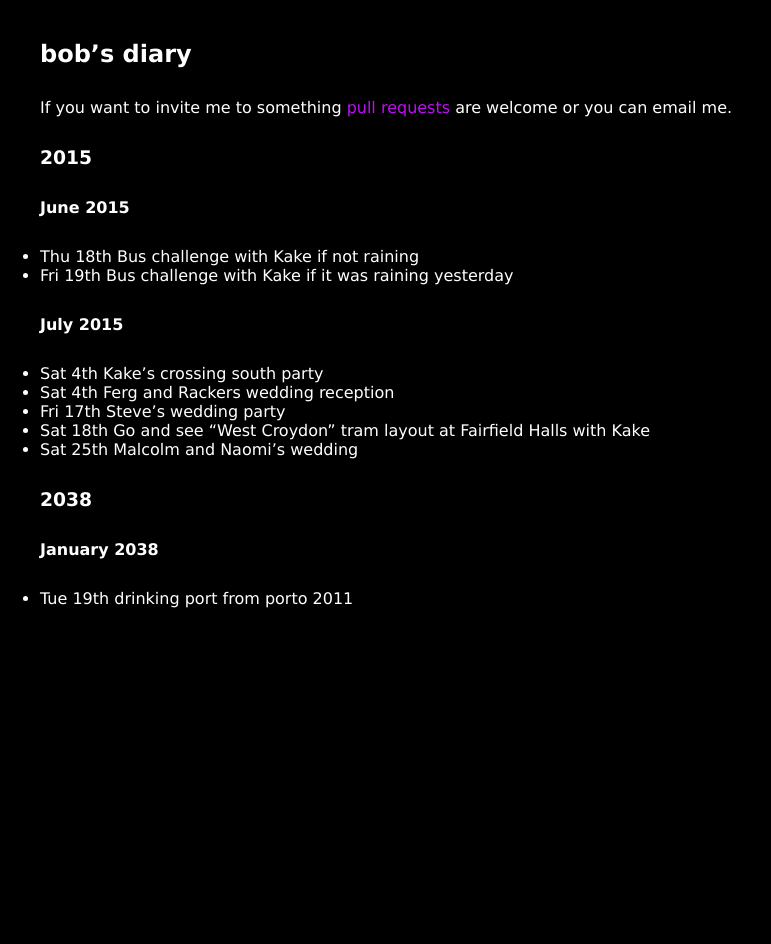
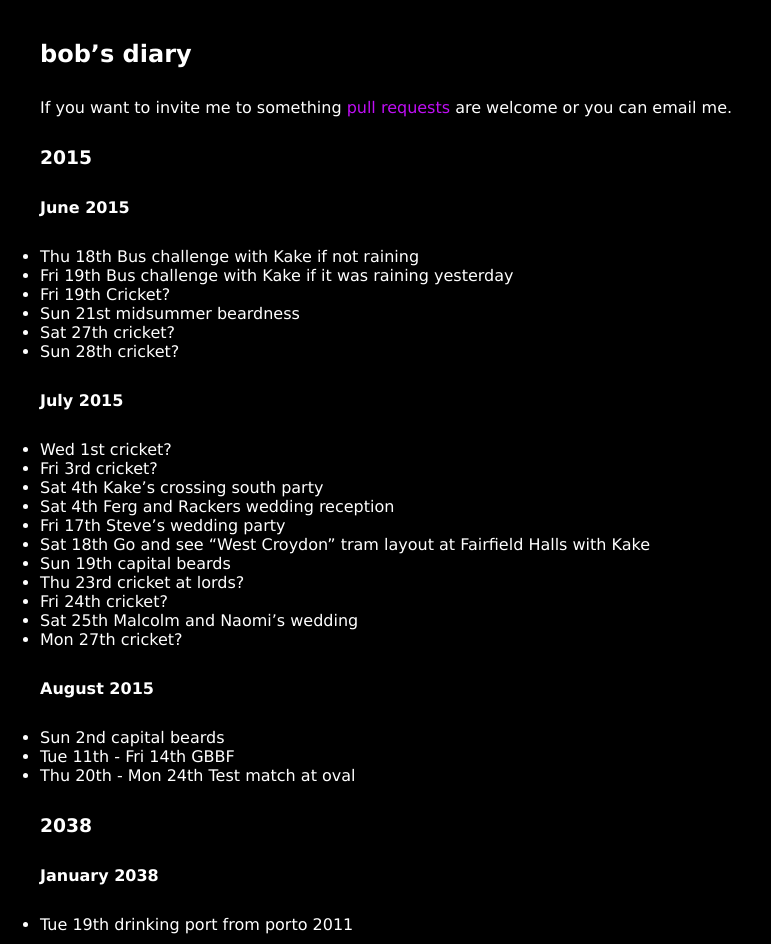
Before and after one commit to rjw1/randomness.org.uk, a Jekyll site: the page built from diary/index.md, in a window 1280 px wide. Shown: the whole page, without its empty margins (0-771 px from the left). Built offline with Jekyll 4.4.1, drawn with Linux system fonts in a browser that asks for light colours; Markdown is read by kramdown in place of the engine named in the settings.

Commit message:
added lots of things in the future

```diff
--- a/diary/index.md
+++ b/diary/index.md
@@ -14,14 +14,30 @@ are welcome or you can email me.
 
 * Thu 18th Bus challenge with Kake if not raining
 * Fri 19th Bus challenge with Kake if it was raining yesterday
+* Fri 19th Cricket?
+* Sun 21st midsummer beardness
+* Sat 27th cricket?
+* Sun 28th cricket?
 
 #### July 2015 ####
 
+* Wed 1st cricket?
+* Fri 3rd cricket?
 * Sat 4th Kake's crossing south party
 * Sat 4th Ferg and Rackers wedding reception
 * Fri 17th Steve's wedding party
 * Sat 18th Go and see "West Croydon" tram layout at Fairfield Halls with Kake
+* Sun 19th capital beards
+* Thu 23rd cricket at lords?
+* Fri 24th cricket?
 * Sat 25th Malcolm and Naomi's wedding
+* Mon 27th cricket?
+
+#### August 2015 ####
+
+* Sun 2nd capital beards
+* Tue 11th - Fri 14th GBBF
+* Thu 20th - Mon 24th Test match at oval
 
 ### 2038 ###
 
```
